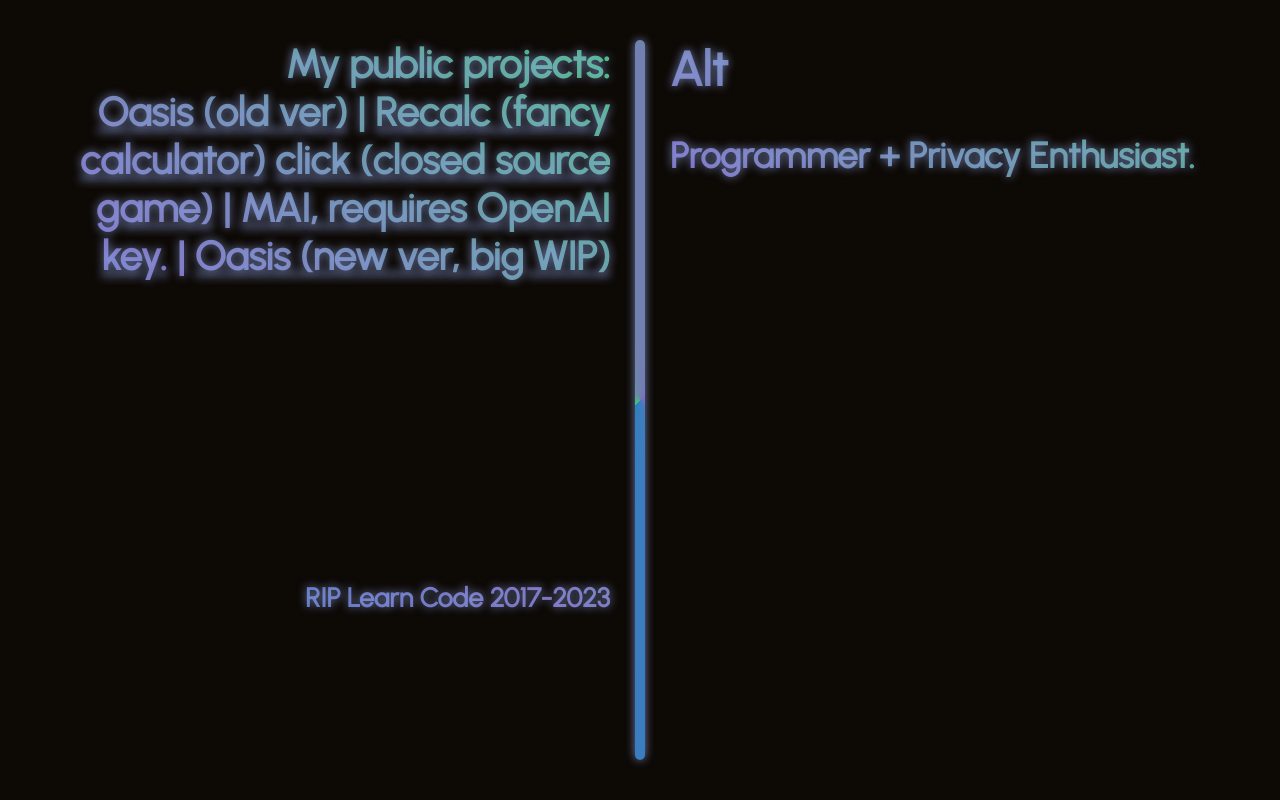
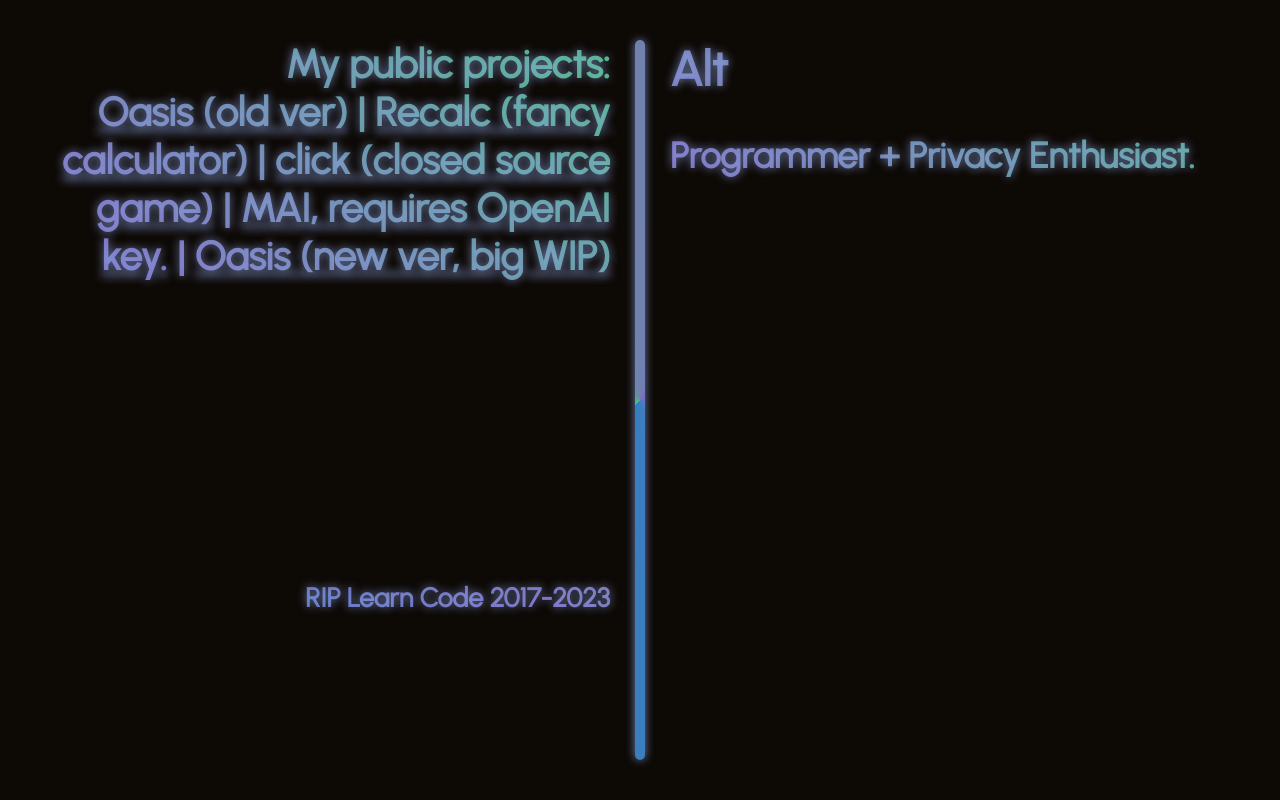
Before and after one commit to code-alt/altdevs.xyz, a website: page projects/index.html in a window 1280 px wide. Drawn offline with Linux system fonts and the light colour scheme.

Commit message:
Update index.html

```diff
--- a/projects/index.html
+++ b/projects/index.html
@@ -12,7 +12,7 @@
         <div style="transition:0.5s;overflow:auto">
             <div id="mainline"></div>
             <div id="text">Alt<p style="font-size: 0.75em">Programmer + Privacy Enthusiast.</p></div>
-            <div id="info">My public projects:<br /><a href="https://github.com/code-alt/old-oasis">Oasis (old ver)</a> | <a href="https://recalc.glitch.me">Recalc (fancy calculator)</a> <a href="https://github.com/code-alt/click">click (closed source game)</a> | <a href="https://github.com/code-alt/MyAI">MAI, requires OpenAI key.</a> | <a href="https://github.com/code-alt/Oasis">Oasis (new ver, big WIP)</a><br /><br /><br /><br /><br /><br /><h6>RIP Learn Code 2017-2023</h6></div>
+            <div id="info">My public projects:<br /><a href="https://github.com/code-alt/old-oasis">Oasis (old ver)</a> | <a href="https://recalc.glitch.me">Recalc (fancy calculator)</a> | <a href="https://github.com/code-alt/click">click (closed source game)</a> | <a href="https://github.com/code-alt/MyAI">MAI, requires OpenAI key.</a> | <a href="https://github.com/code-alt/Oasis">Oasis (new ver, big WIP)</a><br /><br /><br /><br /><br /><br /><h6>RIP Learn Code 2017-2023</h6></div>
         </div>
     </body>
 </html>
```
